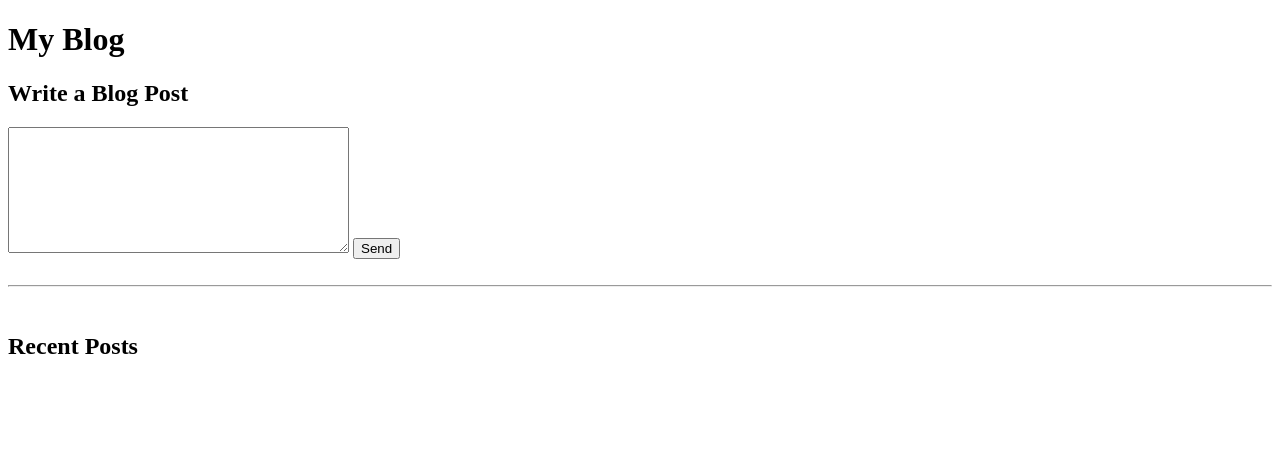
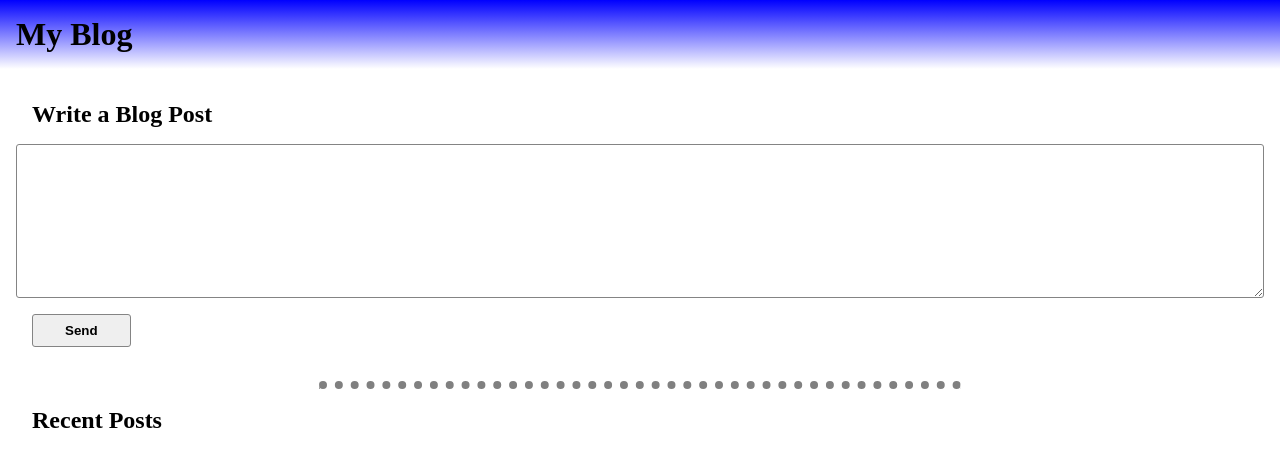
Before and after one commit to GSG-G8/express-assignment, a website: page public/index.html in a window 1280 px wide. Drawn offline with Linux system fonts and the light colour scheme.

Commit message:
made styles for main page relates #3

```diff
--- a/public/css/style.css
+++ b/public/css/style.css
@@ -0,0 +1,62 @@
+*{
+    margin: 0;
+    padding: 0;
+}
+.header{
+    background: linear-gradient(blue,white);
+    padding: 1rem;
+}
+.title{
+    font-size: 2rem;
+}
+.entry-container{
+    padding: 1rem;
+    margin-top: 1rem;
+    display: flex;
+    flex-direction: column;
+}
+.entry-container-heading{
+    padding-left: 1rem;
+    font-size: 1.5rem;
+}
+.entry-container-textarea{
+    margin: 1rem 0;
+    padding: 1rem;
+    border-radius: 3px;
+    border: 1px solid #848484;
+}
+.entry-container-btn{
+       align-self: flex-start;
+       padding: 0.5rem 2rem;
+       margin-left: 1rem;
+       border-radius: 3px;
+       border: 1px solid #848484;
+       cursor: pointer;
+       font-weight: bold;
+}
+.entry-container-btn:hover{
+    transform: scale(1.25);
+}
+hr{
+    border-top: 0.5rem grey dotted;
+    border-bottom:none ;
+    width: 50%;
+    margin: auto;
+}
+.recent-posts-heading{
+    padding-left: 2rem;
+    font-size: 1.5rem;
+}
+.post-container{
+    display: flex;
+    flex-wrap: wrap;
+    margin-top: 1rem;
+}
+@media (max-width: 600px) {
+   *{
+       font-size: 14px;
+   }
+   .entry-container-textarea{
+       height: 4rem;
+   }
+}
--- a/public/index.html
+++ b/public/index.html
@@ -14,23 +14,21 @@
   </head>
 
   <body>
-    <header>
+    <header class="header">
       <h1 class="title">My Blog</h1>
     </header>
     <main>
       <div class="entry-container">
-        <div class="" id="the-form">
-          <h2>Write a Blog Post</h2>
-          <textarea rows="8" cols="40"></textarea>
-          <button type="submit">Send</button>
-        </div>
+          <h2 class="entry-container-heading">Write a Blog Post</h2>
+          <textarea rows="8" cols="40" class="entry-container-textarea"></textarea>
+          <button type="submit" class="entry-container-btn">Send</button>
       </div>
 
       <br />
       <hr />
       <br />
 
-      <h2>Recent Posts</h2>
+      <h2 class="recent-posts-heading">Recent Posts</h2>
 
       <div class="post-container"></div>
     </main>
```
